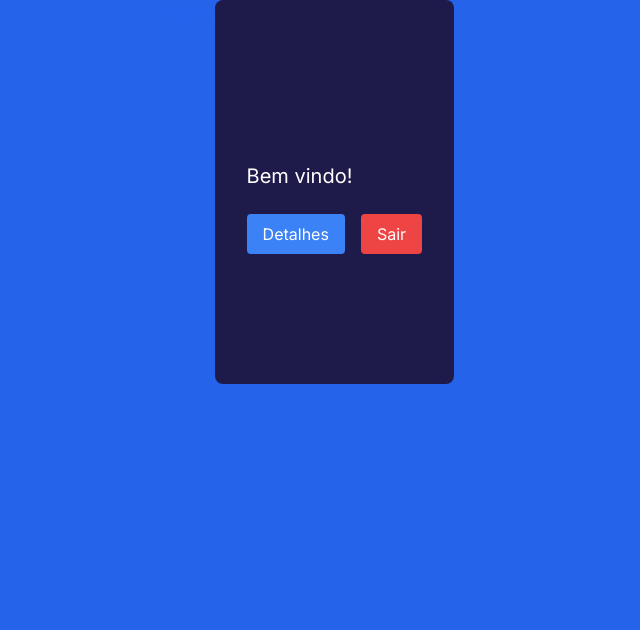
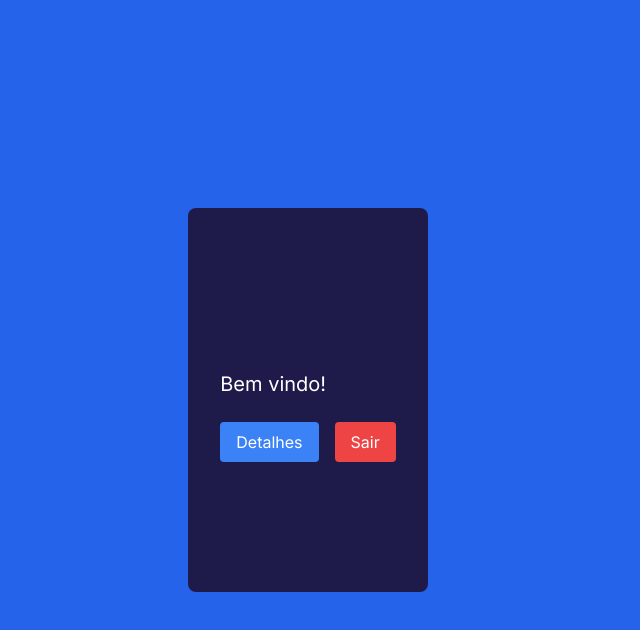
Before and after one commit to marclipe/app-auth, a Next.js app: page / in a window 1280 px wide. Shown: the top 630 px of the page, without its empty margins (332-972 px from the left). Built offline with nearby package versions, Linux system fonts and the light colour scheme.

Commit message:
Align component of Porfile

```diff
--- a/src/app/page.tsx
+++ b/src/app/page.tsx
@@ -7,9 +7,7 @@ export default function Home() {
   const router = useRouter();
 
   return (
-    <div className="mx-auto flex justify-center content-center h-auto">
-      {/* <h3>What you wating for?</h3> */}
-      <Link href="/signup">Signup</Link>
+    <div className="flex justify-center items-center min-h-screen">
       <ProfilePage />
     </div>
   );
--- a/src/app/profile/page.tsx
+++ b/src/app/profile/page.tsx
@@ -36,9 +36,9 @@ export default function ProfilePage() {
   return (
     <div className="bg-indigo-950 min-h-96 flex flex-col items-center justify-center rounded-lg p-8">
       <div>
-        <h1 className="text-white text-3xl text-center pb-4">
+        <h3 className="text-white text-3xl text-center pb-4">
           {data?.username}
-        </h1>
+        </h3>
         {data ? (
           <div>
             <p>ID: {data._id}</p>
--- a/src/app/verifyemail/page.tsx
+++ b/src/app/verifyemail/page.tsx
@@ -28,7 +28,7 @@ export default function VerifyEmailPage() {
     if (token.length > 0) {
       verifyUserEmail();
     }
-  }, [token]);
+  }, [token, verifyUserEmail]);
 
   return (
     <div className="flex flex-col items-center justify-center min-h-screen py-2">
```
